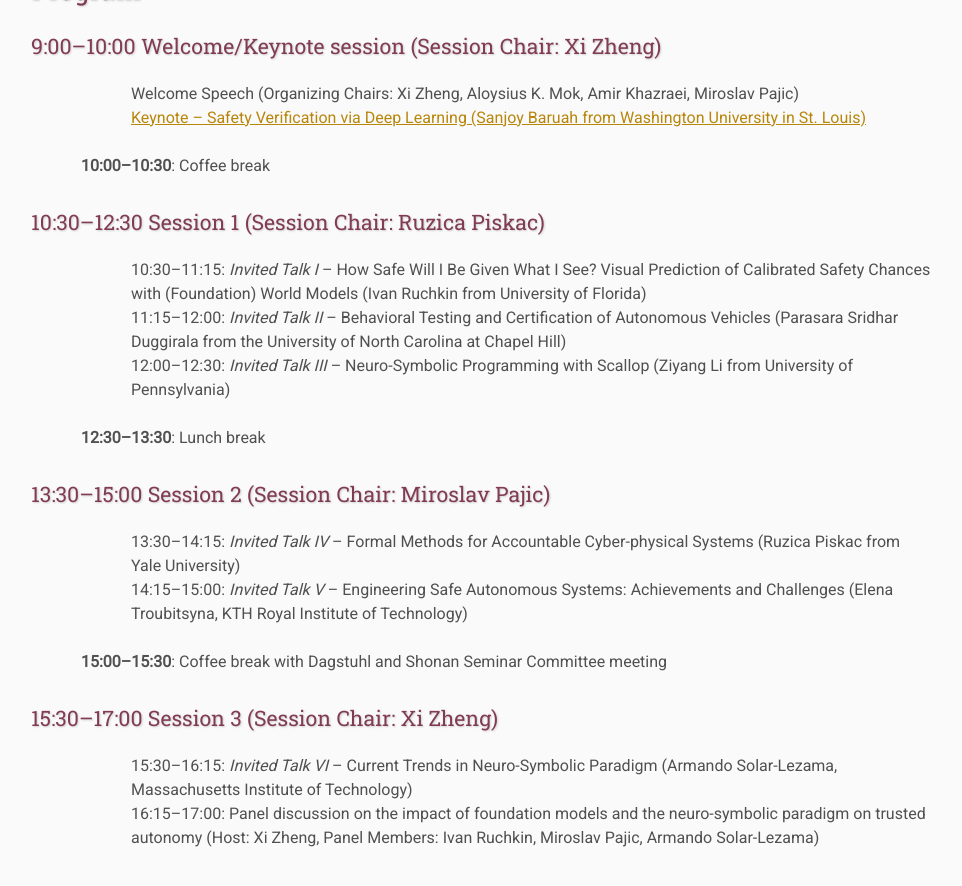
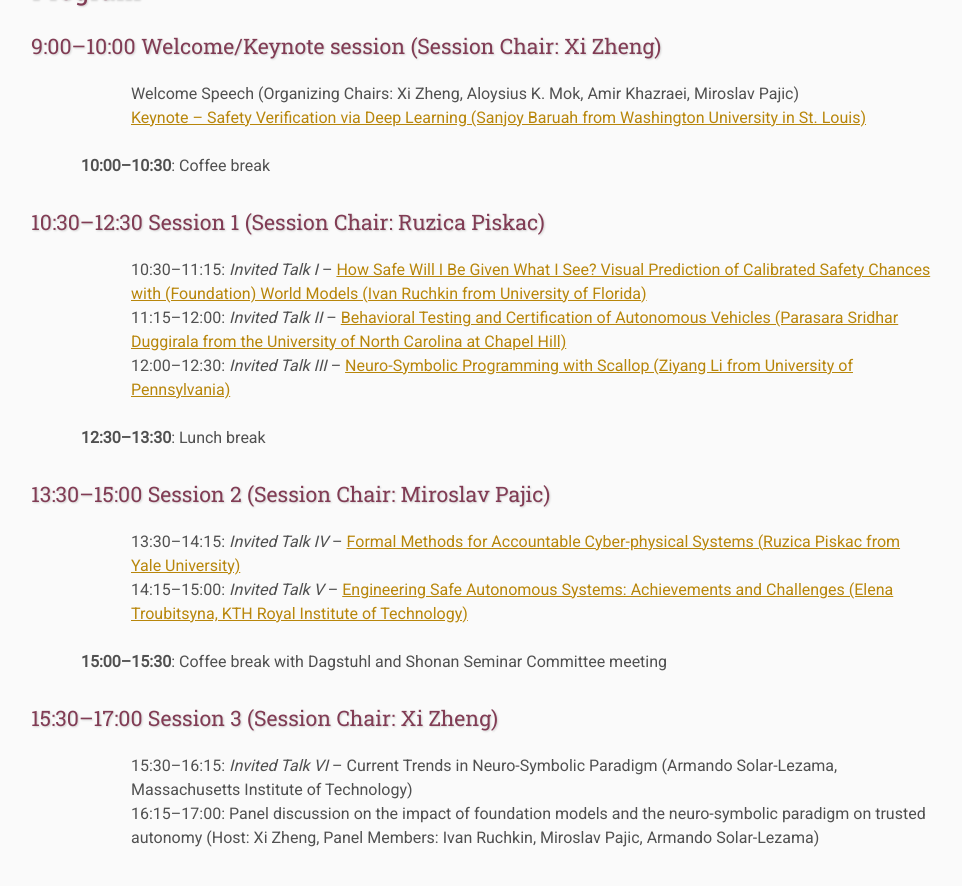
Before and after one commit to ITSEG-MQ/tacps, a Jekyll site: the page built from archive/2024-oct/index.html, in a window 1280 px wide and 900 px high, scrolled down 993 px. Shown: the top 886 px of the window, without its empty margins (109-1071 px from the left). Built offline with Jekyll 4.4.1, drawn with Linux system fonts in a browser that asks for light colours; part of the change alters nothing that is shown.

```diff
--- a/archive/2024-oct/index.html
+++ b/archive/2024-oct/index.html
@@ -55,17 +55,17 @@ nav: archive
 
 <h4>10:30–12:30 Session 1 (Session Chair: Ruzica Piskac)</h4>
 <ul>
-  <li href="./talks/talk1.html">10:30–11:15: <i>Invited Talk I</i> – How Safe Will I Be Given What I See? Visual Prediction of Calibrated Safety Chances with (Foundation) World Models (Ivan Ruchkin from University of Florida)</li>
-  <li>11:15–12:00: <i>Invited Talk II</i> – Behavioral Testing and Certification of Autonomous Vehicles (Parasara Sridhar Duggirala from the University of North Carolina at Chapel Hill)</li>
-  <li>12:00–12:30: <i>Invited Talk III</i> – Neuro-Symbolic Programming with Scallop (Ziyang Li from University of Pennsylvania)</li>
+  <li>10:30–11:15: <i>Invited Talk I</i> – <a href="./talks/talk1.html" target="_blank">How Safe Will I Be Given What I See? Visual Prediction of Calibrated Safety Chances with (Foundation) World Models (Ivan Ruchkin from University of Florida)</a></li>
+  <li>11:15–12:00: <i>Invited Talk II</i> – <a href="./talks/talk2.html" target="_blank">Behavioral Testing and Certification of Autonomous Vehicles (Parasara Sridhar Duggirala from the University of North Carolina at Chapel Hill)</a></li>
+  <li>12:00–12:30: <i>Invited Talk III</i> – <a href="./talks/talk3.html" target="_blank">Neuro-Symbolic Programming with Scallop (Ziyang Li from University of Pennsylvania)</a></li>
 </ul>
 
 <p><b>12:30–13:30</b>: Lunch break</p>
 
 <h4>13:30–15:00 Session 2 (Session Chair: Miroslav Pajic)</h4>
 <ul>
-  <li>13:30–14:15: <i>Invited Talk IV</i> – Formal Methods for Accountable Cyber-physical Systems (Ruzica Piskac from Yale University)</li>
-  <li>14:15–15:00: <i>Invited Talk V</i> – Engineering Safe Autonomous Systems: Achievements and Challenges (Elena Troubitsyna, KTH Royal Institute of Technology)</li>
+  <li>13:30–14:15: <i>Invited Talk IV</i> – <a href="./talks/talk4.html" target="_blank">Formal Methods for Accountable Cyber-physical Systems (Ruzica Piskac from Yale University)</a></li>
+  <li>14:15–15:00: <i>Invited Talk V</i> – <a href="./talks/talk5.html" target="_blank">Engineering Safe Autonomous Systems: Achievements and Challenges (Elena Troubitsyna, KTH Royal Institute of Technology)</a></li>
 </ul>
 
 <p><b>15:00–15:30</b>: Coffee break with Dagstuhl and Shonan Seminar Committee meeting</p>
```
